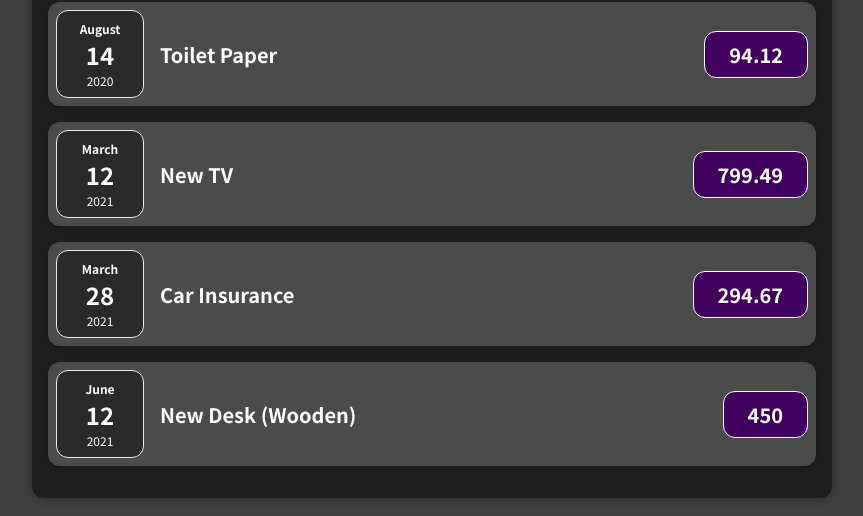
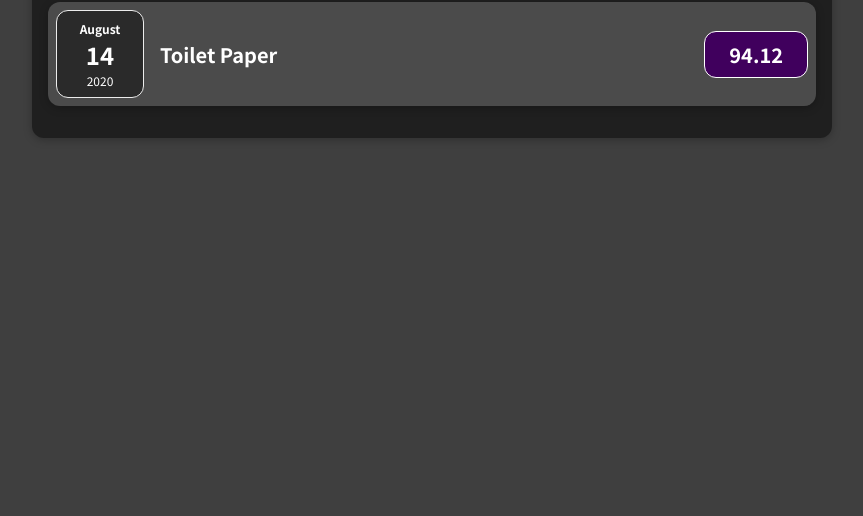
Before and after one commit to ariannapereZzzz/react-expense-tracker, a React (Create React App) app: page / in a window 1280 px wide. Shown: the part 366-882 px from the top of the page, without its empty margins (208-1071 px from the left). After the commit the page ends 800 px from the top, so only its background shows below. Built offline with nearby package versions, Linux system fonts and the light colour scheme.

Commit message:
[React-01] Assignment 3 - Working with lists

```diff
--- a/src/components/Expenses/Expenses.js
+++ b/src/components/Expenses/Expenses.js
@@ -23,26 +23,21 @@
     setFilteredYear(selectedYear);
   }
 
+  const filteredExpenses = expenses.filter((expense => {
+    return expense.date.getFullYear().toString() === filteredYear;
+  }))
+
   return (
     <div>
       <Card className="expenses">
         <ExpensesFilter selected={filteredYear} onChangeFilter={filterChangeHandler}/>
+        {filteredExpenses.map(expense =>
         <ExpenseItem
-          title={expenses[0].title}
-          amount={expenses[0].amount}
-          date={expenses[0].date}/>
-        <ExpenseItem
-          title={expenses[1].title}
-          amount={expenses[1].amount}
-          date={expenses[1].date}/>
-        <ExpenseItem
-          title={expenses[2].title}
-          amount={expenses[2].amount}
-          date={expenses[2].date}/>
-        <ExpenseItem
-          title={expenses[3].title}
-          amount={expenses[3].amount}
-          date={expenses[3].date}/>
+          key={expense.id}
+          title={expense.title}
+          amount={expense.amount}
+          date={expense.date}
+        />)}
       </Card>
       </div>
 );
```
